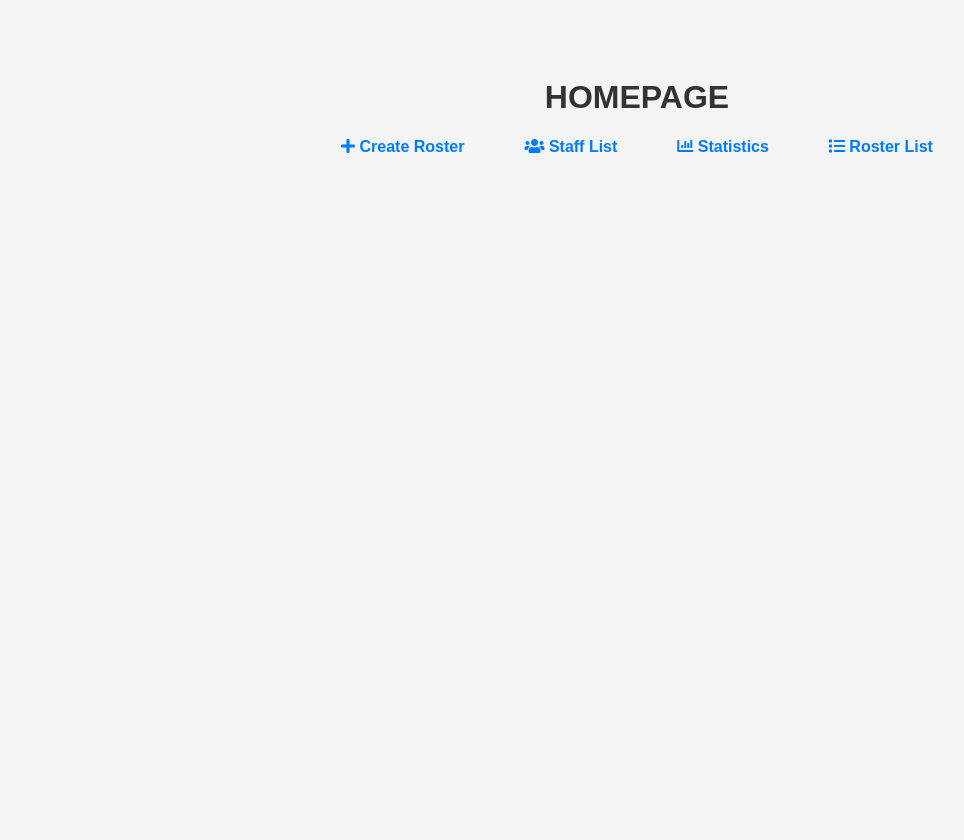
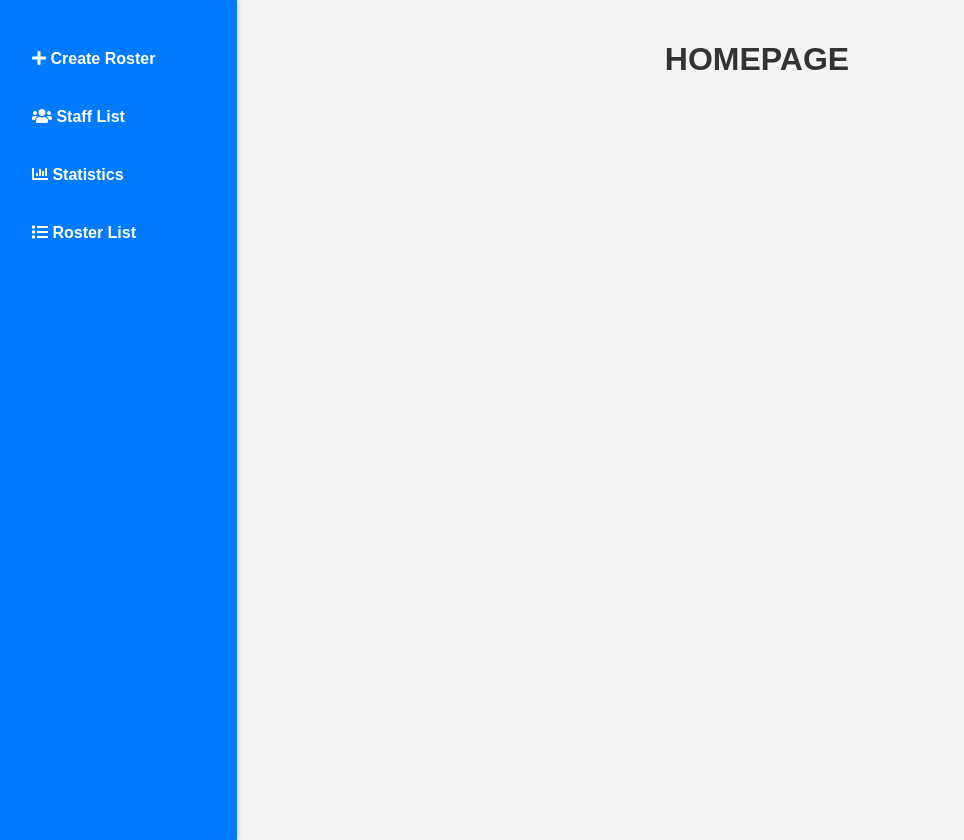
Before and after one commit to JUNELAI2024/roster2ndversion, a Django app: page / in a window 1280 px wide. Shown: the whole page, without its empty margins (3-967 px from the left). Before the commit the page ends 153 px from the top, so only its background shows below. Run offline with Django 5.2, Linux system fonts and the light colour scheme.

Commit message:
home menu

```diff
--- a/roster/templates/roster/home.html
+++ b/roster/templates/roster/home.html
@@ -9,47 +9,57 @@
         body {
             font-family: Arial, sans-serif;
             background-color: #f4f4f4;
-            text-align: center;
-            padding: 50px;
+            margin: 0;  /* Remove default margin */
+            display: flex;  /* Use flexbox to position nav and main content */
         }
         h1 {
             color: #333;
+            text-align: center;
+            flex: 1;  /* Allow main content to take remaining space */
         }
         nav {
-            margin: 20px 0;
+            background-color: #007bff;  /* Navigation bar background color */
+            width: 200px;  /* Fixed width for the sidebar */
+            padding: 20px;  /* Padding inside the nav */
+            height: 100vh;  /* Full height */
+            box-shadow: 2px 0 5px rgba(0,0,0,0.1);  /* Shadow effect */
         }
         nav ul {
             list-style-type: none;  /* Remove bullet points */
             padding: 0;  /* Remove padding */
-            display: flex;  /* Use flexbox for horizontal layout */
-            justify-content: center;  /* Center the navigation */
         }
         nav ul li {
-            margin: 0 15px;  /* Space between links */
+            margin: 20px 0;  /* Space between links */
         }
         nav ul li a {
             text-decoration: none;  /* Remove underline */
-            color: #007bff;  /* Link color */
+            color: white;  /* Link color */
             font-weight: bold;  /* Bold text */
             padding: 10px 15px;  /* Padding for clickable area */
             border-radius: 5px;  /* Rounded corners */
+            display: block;  /* Make links block elements */
             transition: background-color 0.3s;  /* Smooth transition for hover */
         }
         nav ul li a:hover {
-            background-color: #007bff;  /* Background color on hover */
-            color: white;  /* Text color on hover */
+            background-color: #0056b3;  /* Darker background on hover */
+        }
+        .main-content {
+            flex: 1;  /* Allow main content to take remaining space */
+            padding: 20px;  /* Padding for the main content */
         }
     </style>
 </head>
 <body>
-    <h1>HOMEPAGE</h1>
     <nav>
         <ul>
             <li><a href="{% url 'roster_create' %}"><i class="fas fa-plus"></i> Create Roster</a></li>
             <li><a href="{% url 'staff_list' %}"><i class="fas fa-users"></i> Staff List</a></li>
             <li><a href="{% url 'statistics_view' %}"><i class="fas fa-chart-bar"></i> Statistics</a></li>
-            <li><a href="{% url 'roster_list' %}"><i class="fas fa-list"></i> Roster List</a></li>  <!-- Updated link -->
+            <li><a href="{% url 'roster_list' %}"><i class="fas fa-list"></i> Roster List</a></li>
         </ul>
     </nav>
+    <div class="main-content">
+        <h1>HOMEPAGE</h1>
+    </div>
 </body>
 </html>
```
